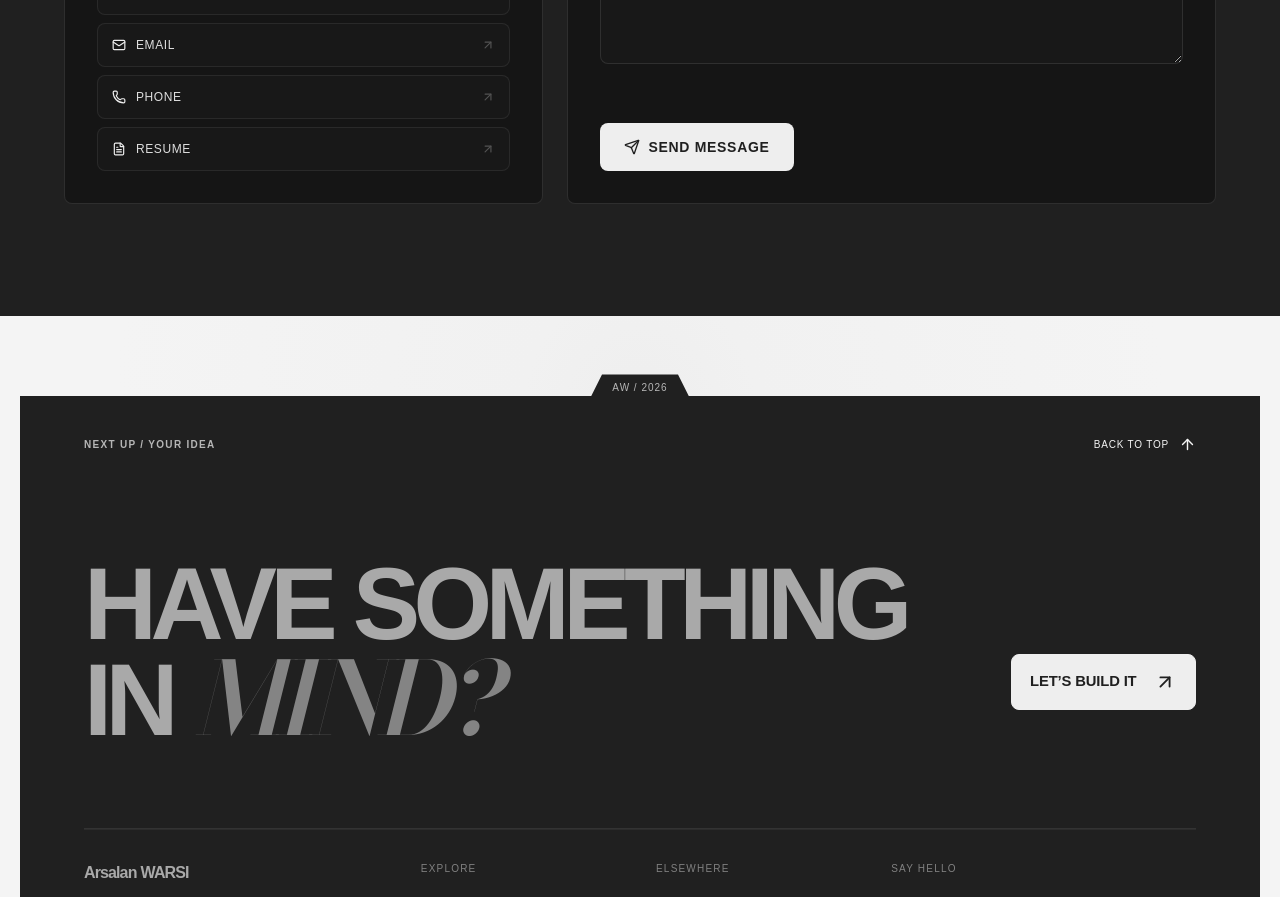
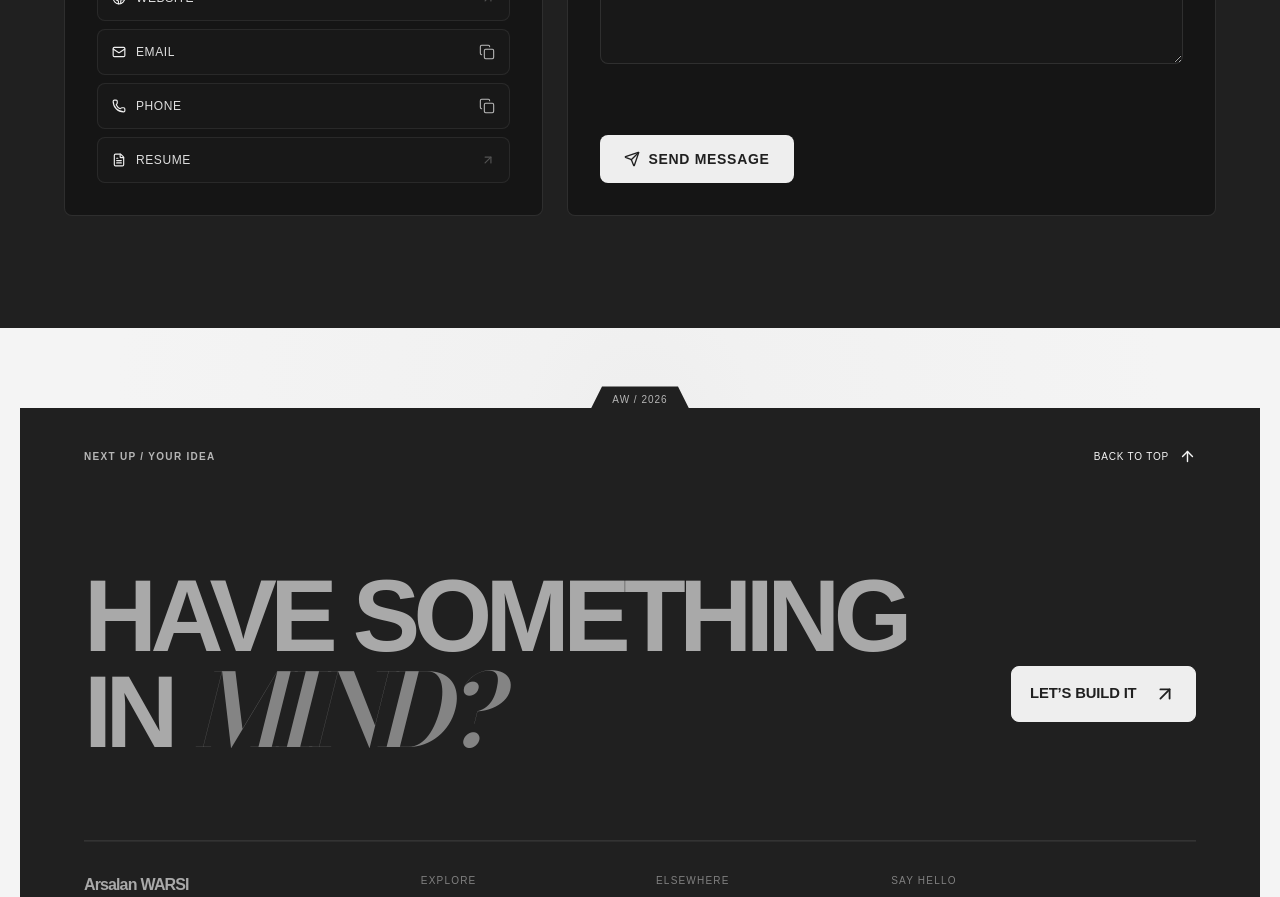
Before and after one commit to MArsalanwarsi/Portfolio_nextjs, a Next.js app: page / in a window 1280 px wide. Shown: the part 8160-9057 px from the top of the page. Built offline with nearby package versions, Linux system fonts and the light colour scheme; no server answers; a web font is replaced by a local one.

Commit message:
added copy functionality

```diff
--- a/components/Chrome.module.css
+++ b/components/Chrome.module.css
@@ -523,7 +523,9 @@
   color: #bcbcbc;
 }
 
-.footerContact > a {
+.footerContact [data-copyable] {
+  flex: 1;
+  min-width: 0;
   font-size: 13px;
   text-transform: none;
   font-weight: 400;
--- a/components/Contact.tsx
+++ b/components/Contact.tsx
@@ -1,3 +1,4 @@
+import CopyContact from "./CopyContact";
 import { ArrowUpRight, FileText, Globe2, Mail, MapPin, Phone } from "lucide-react";
 import ContactForm from "@/components/ContactForm";
 import { GithubIcon, LinkedinIcon } from "@/components/icons";
@@ -103,19 +104,21 @@ export default function Contact() {
                   const isPhone = link.href.startsWith("tel:");
 
                   return (
+                    <div key={link.label} className="flex min-w-0 flex-wrap items-center rounded-[8px] border border-tarmac-gray/30 bg-paddock-olive/40 transition-colors hover:border-signal-lime/60">
                     <a
-                      key={link.label}
                       href={link.href}
                       target={isMail || isPhone ? undefined : "_blank"}
                       rel={isMail || isPhone ? undefined : "noopener noreferrer"}
-                      className="flex min-h-11 items-center justify-between gap-3 rounded-[8px] border border-tarmac-gray/30 bg-paddock-olive/40 px-3.5 text-xs font-sans uppercase tracking-wider text-sage-fog transition hover:border-signal-lime/60 hover:text-chalk-cream"
+                      className="flex min-h-11 flex-1 items-center justify-between gap-3 px-3.5 text-xs font-sans uppercase tracking-wider text-sage-fog transition hover:text-chalk-cream"
                     >
                       <span className="flex items-center gap-2.5">
                         <Icon className="size-3.5 text-signal-lime" aria-hidden="true" />
                         {link.label}
                       </span>
-                      <ArrowUpRight className="size-3.5 text-tarmac-gray" aria-hidden="true" />
+                      {!isMail && !isPhone && <ArrowUpRight className="size-3.5 text-tarmac-gray" aria-hidden="true" />}
                     </a>
+                    {(isMail || isPhone) && <CopyContact value={isMail ? siteConfig.email : siteConfig.phone} label={isMail ? "email address" : "phone number"} />}
+                    </div>
                   );
                 })}
               </div>
--- /dev/null
+++ b/components/CopyContact.tsx
@@ -0,0 +1,38 @@
+"use client";
+
+import { Check, Copy } from "lucide-react";
+import { useEffect, useState } from "react";
+
+export default function CopyContact({ value, label }: { value: string; label: string }) {
+  const [status, setStatus] = useState<"idle" | "copied" | "manual">("idle");
+
+  useEffect(() => {
+    if (status !== "copied") return;
+    const timer = window.setTimeout(() => setStatus("idle"), 2000);
+    return () => window.clearTimeout(timer);
+  }, [status]);
+
+  async function copy() {
+    try {
+      await navigator.clipboard.writeText(value);
+      setStatus("copied");
+    } catch {
+      setStatus("manual");
+    }
+  }
+
+  const title = status === "copied" ? "Copied" : `Copy ${label}`;
+  const Icon = status === "copied" ? Check : Copy;
+  return (
+    <>
+      <button type="button" aria-label={`Copy ${label}`} title={title} onClick={copy}
+        className="grid size-11 shrink-0 place-items-center rounded-md text-stone-gray transition-colors hover:bg-white/5 hover:text-chalk-cream focus-visible:outline-2 focus-visible:outline-current">
+        <Icon size={16} strokeWidth={1.6} aria-hidden="true" />
+      </button>
+      <span role="status" className={status === "manual" ? "basis-full break-all px-3 pb-2 text-xs" : "sr-only"}>
+        {status === "copied" && `${label} copied`}
+        {status === "manual" && <>Select to copy: <span data-copyable>{value}</span></>}
+      </span>
+    </>
+  );
+}
--- a/components/Footer.tsx
+++ b/components/Footer.tsx
@@ -1,3 +1,4 @@
+import CopyContact from "./CopyContact";
 import { ArrowUpRight, ArrowUp } from "lucide-react";
 import { navLinks, siteConfig } from "@/data/portfolio";
 import styles from "./Chrome.module.css";
@@ -34,8 +35,11 @@ export default function Footer() {
           </div>
           <div className={`${styles.footerLinkGroup} ${styles.footerContact}`}>
             <h3>Say hello</h3>
+            <div className="flex w-full min-w-0 flex-wrap items-center">
             <a data-copyable draggable={false} href={`mailto:${siteConfig.email}`}>{siteConfig.email}</a>
-            {siteConfig.phone && <a data-copyable draggable={false} href={`tel:${siteConfig.phone}`}>{siteConfig.phone}</a>}
+              <CopyContact value={siteConfig.email} label="email address" />
+            </div>
+            {siteConfig.phone && <div className="flex w-full min-w-0 flex-wrap items-center"><a data-copyable draggable={false} href={`tel:${siteConfig.phone}`}>{siteConfig.phone}</a><CopyContact value={siteConfig.phone} label="phone number" /></div>}
           </div>
         </div>
         <div className={styles.footerBottom}>
```
